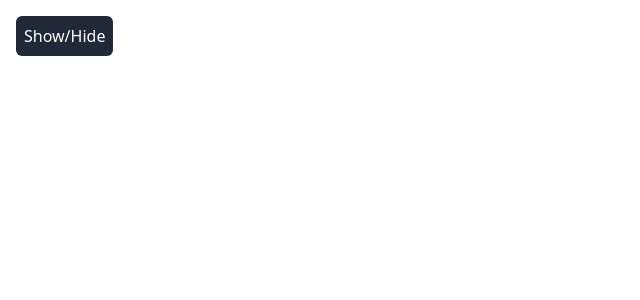
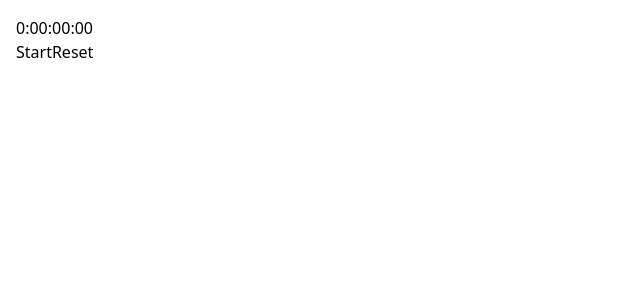
Before and after one commit to havengrim/PracticeHooks, a React (Create React App) app: page / in a window 1280 px wide. Shown: the top 300 px of the page, without its empty margins (0-640 px from the left). Built offline with nearby package versions, Linux system fonts and the light colour scheme.

Commit message:
timer day 2

```diff
--- a/src/App.js
+++ b/src/App.js
@@ -1,11 +1,14 @@
 
 import './index.css';
-import Day1 from './useState/Day1';
+// import Day1 from './useState/Day1';
+import Day2 from './useState/Day2'
+
 
 function App() {
   return (
     <div className="App container mx-auto p-4">
-      <Day1 />
+      {/*<Day1 />*/}
+      <Day2 />
     </div>
   );
 }
--- /dev/null
+++ b/src/useState/Day2.jsx
@@ -0,0 +1,55 @@
+//Timer with start, stop, and reset.
+import React from 'react'
+import { useState, useEffect } from 'react'
+
+const Day2 = () => {
+    const [time, setTime] = useState(0);
+    const [isRunning, setIsRunning ] = useState(false);
+
+    useEffect(() => {
+        let intervalId;
+
+        if(isRunning){
+            intervalId = setInterval(() => setTime(time + 1), 10);
+        }
+
+        return () => clearInterval(intervalId);
+    }, [isRunning, time]);
+
+    const hours = Math.floor(time / 360000) ;
+
+    const minutes = Math.floor((time % 360000 ) / 6000);
+
+    const seconds = Math.floor((time % 6000) / 100);
+
+    const milliseconds = time % 100;
+
+    const startAndStop = () => {
+        setIsRunning(!isRunning);
+    }
+
+    const reset = () => {
+        setTime(0);
+    }
+  return (
+    <div className='stopwatch-container'>
+        <p className='stopwatch-time'>
+        {hours}:{minutes.toString().padStart(2, "0")}:
+        {seconds.toString().padStart(2, "0")}:
+        {milliseconds.toString().padStart(2, "0")}
+        </p>
+
+        <div className='stopwatch-buttons'>
+            <button className='stopwatch-button' onClick={startAndStop}>
+                {isRunning ? "Stop" : "Start"}
+            </button>
+            <button className='stopwatch-button' onClick={reset}>
+                Reset
+            </button>
+        </div>
+    </div>
+  )
+}
+
+
+export default Day2
```
